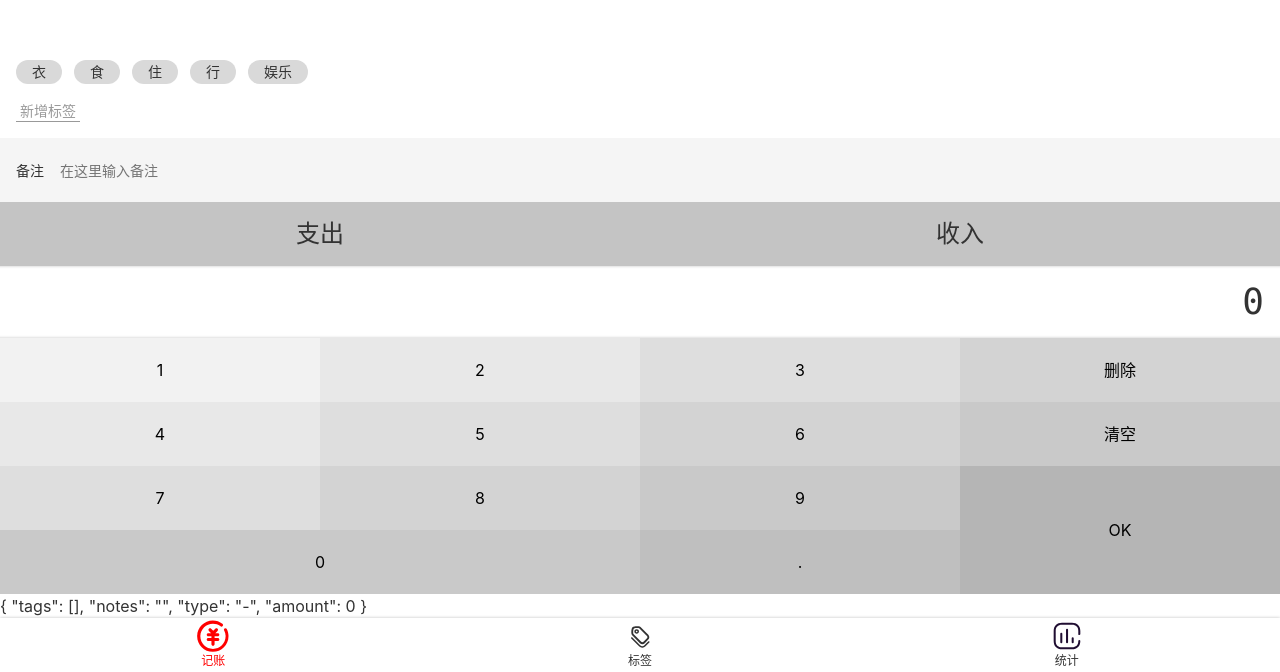
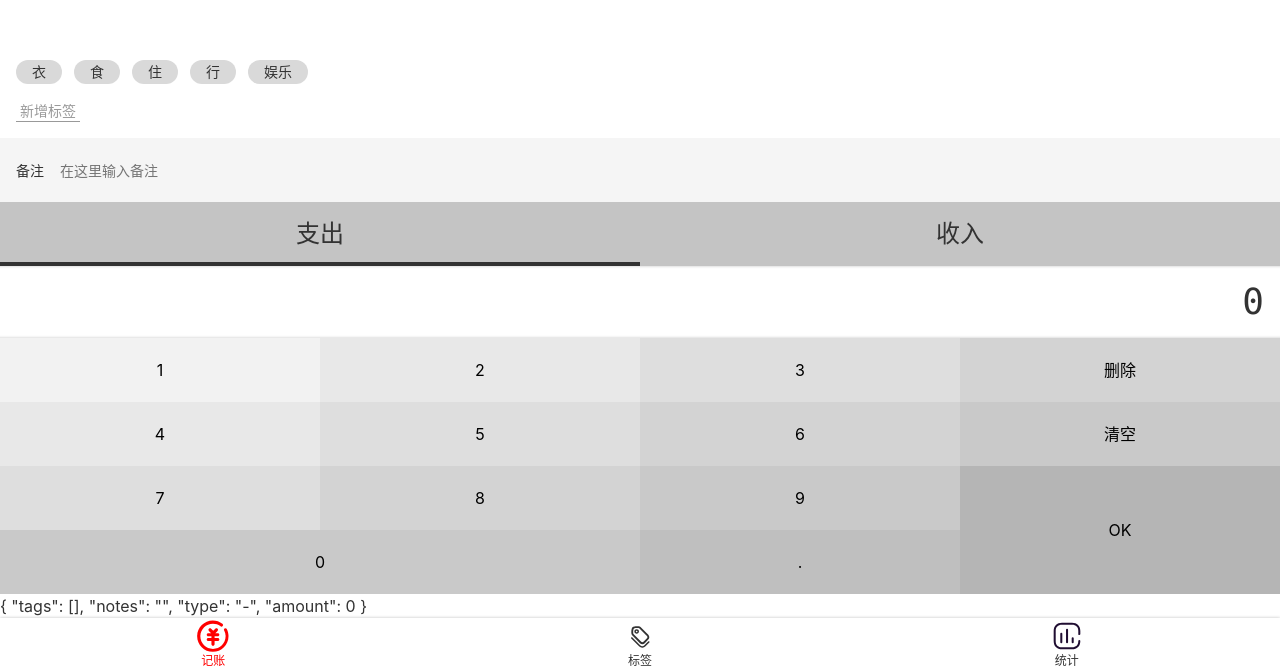
Before and after one commit to yangnju/morney, a Vue app: page /#/money in a window 1280 px wide. Shown: the part 128-800 px from the top of the page. Built offline with nearby package versions, Linux system fonts and the light colour scheme.

Commit message:
解决types.vue报错

```diff
--- a/src/components/money/Types.vue
+++ b/src/components/money/Types.vue
@@ -2,8 +2,8 @@
   <div>
     <ul class="types">
       <!--      如果type是-，增加selected，点击后改变type的值-->
-      <li :class="type === '-' && 'selected'" @click="selectType('-')">支出</li>
-      <li :class="type === '+' && 'selected'" @click="selectType('+')">收入</li>
+      <li :class="value === '-' && 'selected'" @click="selectType('-')">支出</li>
+      <li :class="value === '+' && 'selected'" @click="selectType('+')">收入</li>
     </ul>
   </div>
 </template>
```
